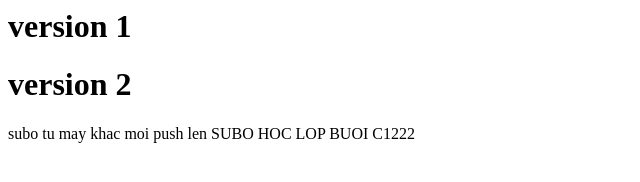
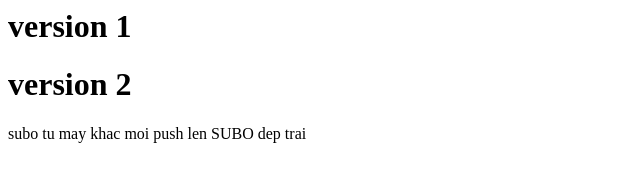
Before and after one commit to quangdangcodegym/JS1222I1, a plain HTML site: page index1.html in a window 1280 px wide. Shown: the whole page, without its empty margins (0-640 px from the left). Drawn offline with Linux system fonts and the light colour scheme.

Commit message:
Update index1.html

```diff
--- a/index1.html
+++ b/index1.html
@@ -4,5 +4,5 @@
 	subo tu may khac moi push len
 
 
-	SUBO HOC LOP BUOI C1222
+	SUBO dep trai
 </html>
```
